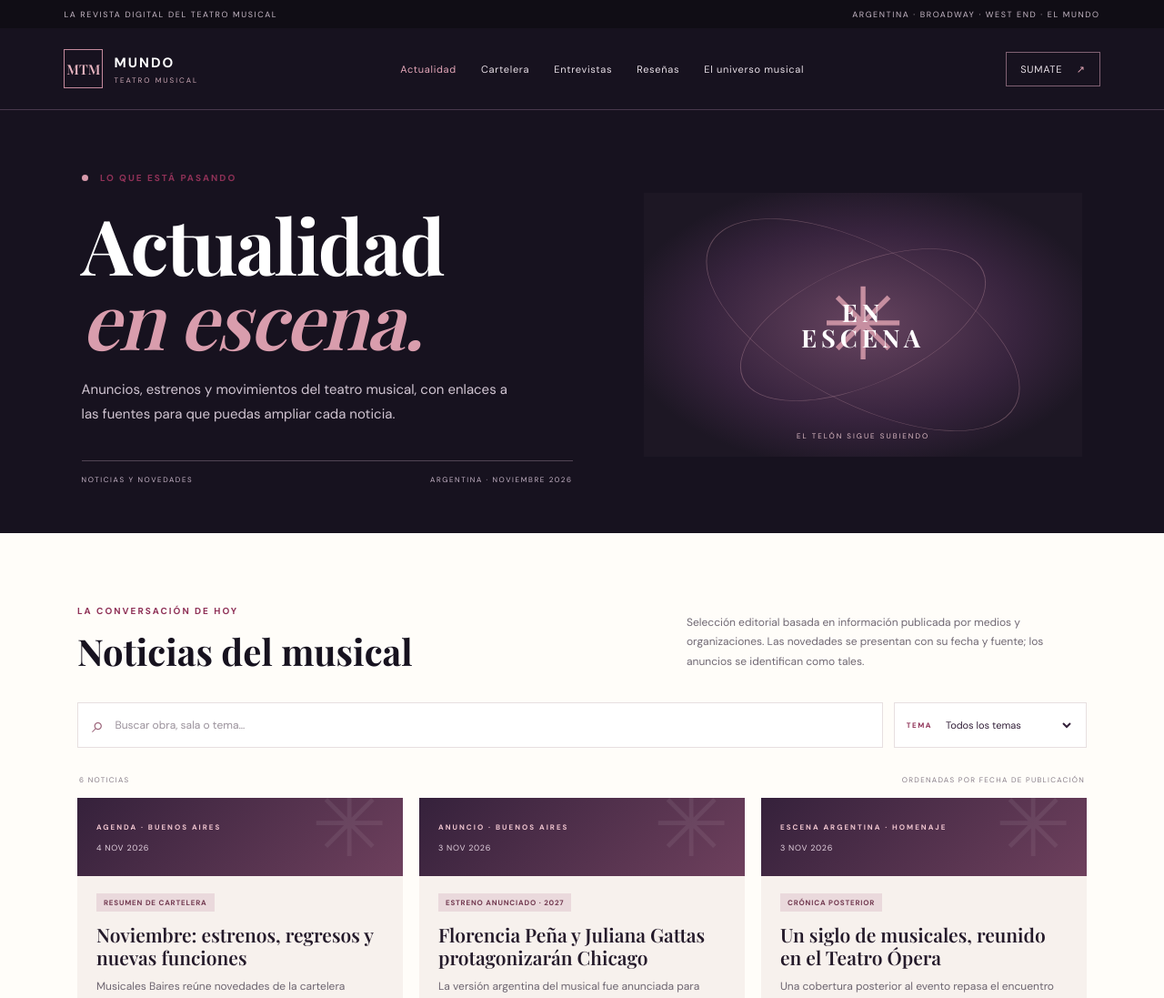
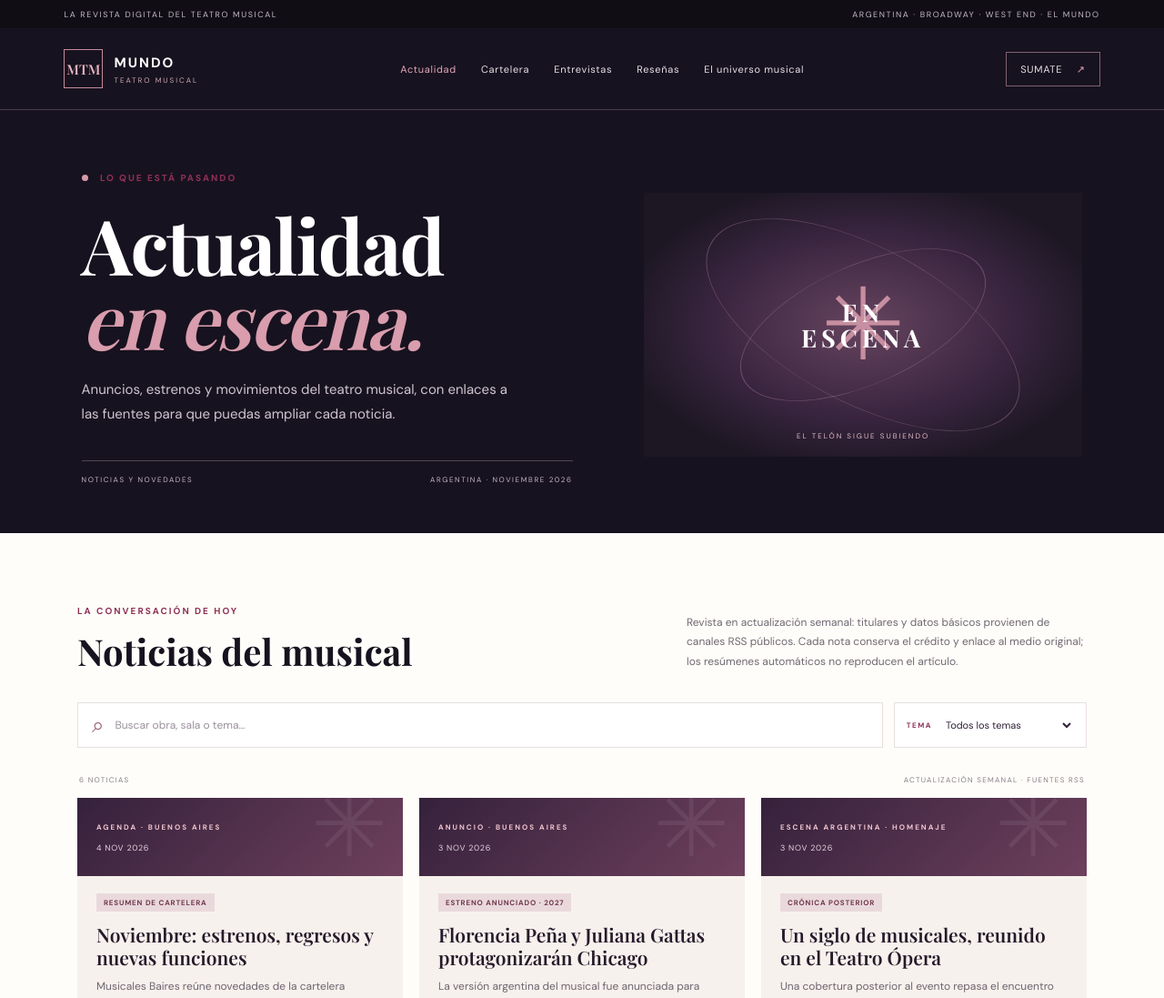
Before and after one commit to emmalopeztorres-eng/blog-teatro-musical, a plain HTML site: page actualidad.html in a window 1280 px wide. Shown: the top 1097 px of the page at 91% size. Drawn offline with nearby package versions, Linux system fonts and the light colour scheme.

Commit message:
Prepare magazine page for weekly updates

```diff
--- a/actualidad.html
+++ b/actualidad.html
@@ -33,12 +33,12 @@
       <div class="news-hero-art" aria-hidden="true"><span class="news-orbit orbit-one"></span><span class="news-orbit orbit-two"></span><span class="news-star">✳</span><span class="news-hero-word">EN<br>ESCENA</span><span class="news-art-caption">EL TELÓN SIGUE SUBIENDO</span></div>
     </section>
     <section class="news-content">
-      <div class="news-intro"><div><span class="eyebrow">LA CONVERSACIÓN DE HOY</span><h2>Noticias del musical</h2></div><p>Selección editorial basada en información publicada por medios y organizaciones. Las novedades se presentan con su fecha y fuente; los anuncios se identifican como tales.</p></div>
+      <div class="news-intro"><div><span class="eyebrow">LA CONVERSACIÓN DE HOY</span><h2>Noticias del musical</h2></div><p>Revista en actualización semanal: titulares y datos básicos provienen de canales RSS públicos. Cada nota conserva el crédito y enlace al medio original; los resúmenes automáticos no reproducen el artículo.</p></div>
       <div class="news-controls">
         <label class="search-box"><span aria-hidden="true">⌕</span><input id="newsSearch" type="search" placeholder="Buscar obra, sala o tema…" aria-label="Buscar noticias"></label>
         <label class="filter-box"><span>TEMA</span><select id="newsFilter" aria-label="Filtrar por tema"><option value="all">Todos los temas</option><option value="estrenos">Estrenos y anuncios</option><option value="agenda">Agenda y funciones</option><option value="escena">Escena argentina</option></select></label>
       </div>
-      <div class="results-line"><span id="newsCount" aria-live="polite"></span><span>ORDENADAS POR FECHA DE PUBLICACIÓN</span></div>
+      <div class="results-line"><span id="newsCount" aria-live="polite"></span><span id="lastUpdated">ACTUALIZACIÓN SEMANAL · FUENTES RSS</span></div>
       <div class="news-grid" id="newsGrid"></div>
       <div class="empty-state" id="emptyState" hidden><span>✳</span><h3>No encontramos noticias</h3><p>Probá con otro título, sala o tema.</p></div>
       <p class="editorial-note">Mundo Teatro Musical no es autor de las noticias enlazadas. Cada ficha resume brevemente información publicada por su fuente; consultá el artículo original para el desarrollo y posibles actualizaciones.</p>
```
